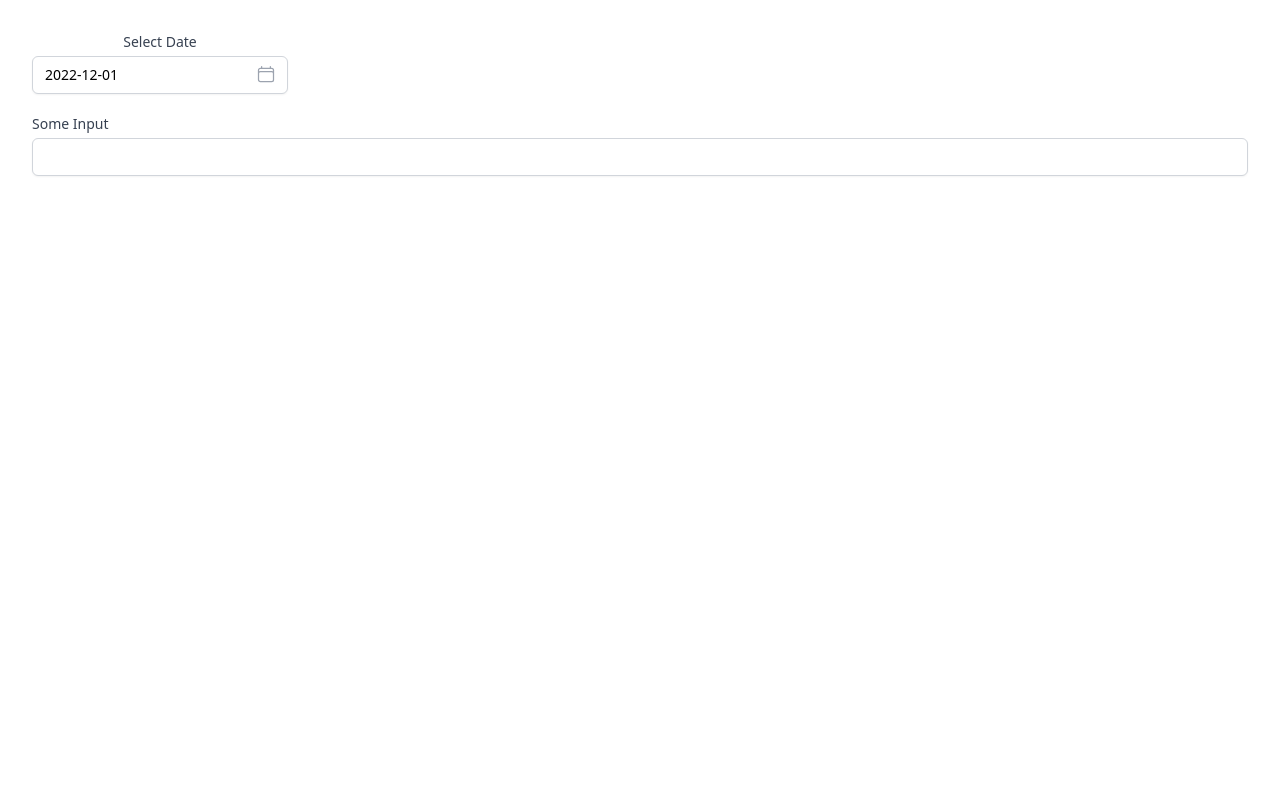
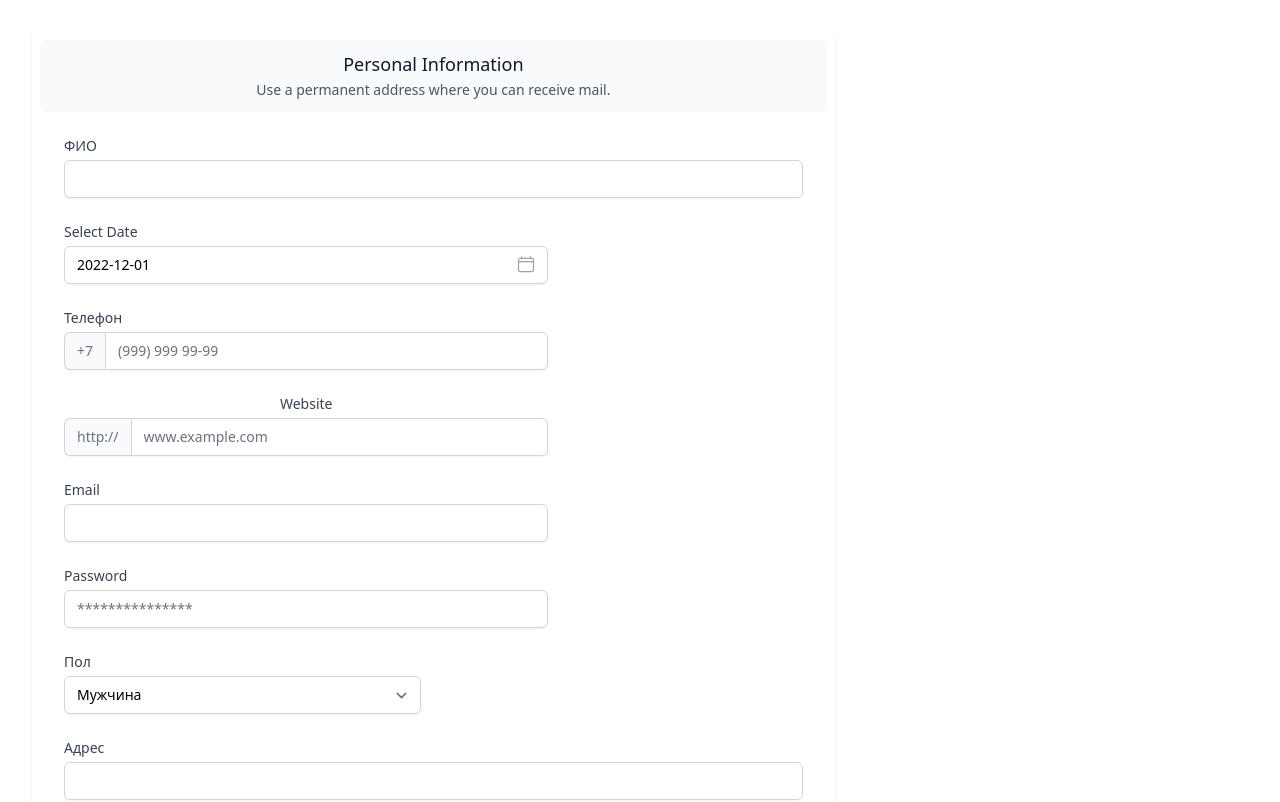
Before and after one commit to WayayueGyee/FoodDeliveryFrontend, a React (Vite) app: page / in a window 1280 px wide. Shown: the top 802 px of the page. Built offline with nearby package versions, Linux system fonts and the light colour scheme.

Commit message:
feat(components) Finished layouting registration and login pages

```diff
--- a/src/App.tsx
+++ b/src/App.tsx
@@ -17,15 +17,15 @@ function App() {
     //   <Button style="primary">Coooooolest text ever!</Button>
     // </div>
 
-    // <>
-    //   <RegistraionPage></RegistraionPage>
-    //   <LoginPage></LoginPage>
-    // </>
+    <>
+      <RegistraionPage></RegistraionPage>
+      <LoginPage></LoginPage>
+    </>
 
-    <div>
-      <DatePicker></DatePicker>
-      <InputField type="text" name="some-input" labelText="Some Input"></InputField>
-    </div>
+    // <div>
+    //   <DatePicker></DatePicker>
+    //   <InputField type="text" name="some-input" labelText="Some Input"></InputField>
+    // </div>
   )
 }
 
--- a/src/components/authentication/LoginPage.tsx
+++ b/src/components/authentication/LoginPage.tsx
@@ -1,23 +1,21 @@
 import Button from '../primitives/Button'
+import Card from '../primitives/Card'
 import InputField from '../primitives/InputField'
 
 export default function LoginPage() {
   return (
     <div className="mt-10 sm:mt-0">
       <div className="md:grid md:grid-cols-3 md:gap-6">
-        <div className="mt-5 md:col-span-2 md:mt-0">
-          <form action="#" method="POST">
-            <div className="md:col-span-1">
+        <Card>
+          <div className="md:col-span-1 bg-gray-50 px-4 py-3 rounded-md">
             <div className="px-4 sm:px-0">
-                <h3 className="text-lg font-medium leading-6 text-gray-900">
-                  Personal Information
-                </h3>
+              <h3 className="text-lg font-medium leading-6 text-gray-900">Personal Information</h3>
               <p className="mt-1 text-sm text-gray-600">
                 Use a permanent address where you can receive mail.
               </p>
             </div>
           </div>
-            <div className="overflow-hidden shadow sm:rounded-md">
+          <form action="#" method="POST">
             <div className="bg-white px-4 py-5 sm:p-6">
               <div className="grid grid-cols-6 gap-6">
                 <div className="col-span-6 sm:col-span-4">
@@ -30,7 +28,7 @@ export default function LoginPage() {
                   />
                 </div>
 
-                  <div className="col-span-6 sm:col-span-4  ">
+                <div className="col-span-6 sm:col-span-4">
                   <InputField
                     type="password"
                     name="current-password"
@@ -47,9 +45,8 @@ export default function LoginPage() {
                 Login
               </Button>
             </div>
-            </div>
           </form>
-        </div>
+        </Card>
       </div>
     </div>
   )
--- a/src/components/authentication/RegistraionPage.tsx
+++ b/src/components/authentication/RegistraionPage.tsx
@@ -1,25 +1,32 @@
 import Button from '../primitives/Button'
 import Card from '../primitives/Card'
+import DatePicker from '../primitives/DatePicker'
 import FieldLabel from '../primitives/FieldLabel'
 import InputField from '../primitives/InputField'
 import Select from '../primitives/Select'
 
 export default function RegistraionPage() {
+
+
   return (
     <>
       <div className="mt-10 sm:mt-0">
         <div className="md:grid md:grid-cols-3 md:gap-6">
+          <div className="mt-5 md:col-span-2 md:mt-0">
+            <form action="#" method="POST">
+              <Card>
+                <div className="bg-gray-50 px-4 py-3 rounded-md">
                   <div className="md:col-span-1">
                     <div className="px-4 sm:px-0">
-              <h3 className="text-lg font-medium leading-6 text-gray-900">Personal Information</h3>
+                      <h3 className="text-lg font-medium leading-6 text-gray-900">
+                        Personal Information
+                      </h3>
                       <p className="mt-1 text-sm text-gray-600">
                         Use a permanent address where you can receive mail.
                       </p>
                     </div>
                   </div>
-          <div className="mt-5 md:col-span-2 md:mt-0">
-            <form action="#" method="POST">
-              <Card>
+                </div>
                 <div className="bg-white px-4 py-5 sm:p-6">
                   <div className="grid grid-cols-6 gap-6">
                     <div className="col-span-full">
@@ -32,15 +39,47 @@ export default function RegistraionPage() {
                       />
                     </div>
 
-                    <div className="col-span-6">
-                      <InputField
+                    <div className="text-left col-span-6 sm:col-span-4">
+                      <DatePicker></DatePicker>
+                    </div>
+
+                    <div className="text-left col-span-6 sm:col-span-4">
+                      <FieldLabel htmlFor="phone-number">Телефон</FieldLabel>
+                      <div className="mt-1 flex rounded-md shadow-sm">
+                        <span className="inline-flex items-center rounded-l-md border border-r-0 border-gray-300 bg-gray-50 px-3 text-sm text-gray-500">
+                          +7
+                        </span>
+                        {/* TODO: заменить input на мою компоненту с инпутом, обёрнутым в <></> */}
+                        <input
                           type="tel"
+                          className="block w-full flex-1 rounded-none rounded-r-md border-gray-300 focus:border-indigo-500 focus:ring-indigo-500 sm:text-sm"
                           name="phone-number"
                           id="phone-number"
                           autoComplete="tel"
-                        labelText="Телефон"
-                        placeholder="+7 (999) 999 99-99"
+                          placeholder="(999) 999 99-99"
                         />
+                      </div>
+                    </div>
+
+                    <div className="col-span-4 sm:col-span-4">
+                      <label
+                        htmlFor="company-website"
+                        className="block text-sm font-medium text-gray-700"
+                      >
+                        Website
+                      </label>
+                      <div className="mt-1 flex rounded-md shadow-sm">
+                        <span className="inline-flex items-center rounded-l-md border border-r-0 border-gray-300 bg-gray-50 px-3 text-sm text-gray-500">
+                          http://
+                        </span>
+                        <input
+                          type="text"
+                          name="company-website"
+                          id="company-website"
+                          className="block w-full flex-1 rounded-none rounded-r-md border-gray-300 focus:border-indigo-500 focus:ring-indigo-500 sm:text-sm"
+                          placeholder="www.example.com"
+                        />
+                      </div>
                     </div>
 
                     <div className="col-span-6 sm:col-span-4">
@@ -50,6 +89,17 @@ export default function RegistraionPage() {
                         id="email-address"
                         autoComplete="email"
                         labelText="Email"
+                      />
+                    </div>
+
+                    <div className="col-span-6 sm:col-span-4  ">
+                      <InputField
+                        type="password"
+                        name="current-password"
+                        id="current-password"
+                        autoComplete="current-password"
+                        labelText="Password"
+                        placeholder="***************"
                       />
                     </div>
 
@@ -63,45 +113,15 @@ export default function RegistraionPage() {
                     <div className="col-span-6">
                       <InputField
                         type="text"
-                        name="first-name"
-                        id="first-name"
-                        autoComplete="given-name"
-                        labelText="Street address"
-                      />
-                    </div>
-
-                    <div className="col-span-6 sm:col-span-6 lg:col-span-2">
-                      <InputField
-                        type="text"
-                        name="first-name"
-                        id="first-name"
-                        autoComplete="given-name"
-                        labelText="City"
-                      />
-                    </div>
-
-                    <div className="col-span-6 sm:col-span-3 lg:col-span-2">
-                      <InputField
-                        type="text"
-                        name="first-name"
-                        id="first-name"
-                        autoComplete="given-name"
-                        labelText="State / Province"
-                      />
-                    </div>
-
-                    <div className="col-span-6 sm:col-span-3 lg:col-span-2">
-                      <InputField
-                        type="text"
-                        name="first-name"
-                        id="first-name"
-                        autoComplete="given-name"
-                        labelText=" ZIP / Postal code"
+                        name="address"
+                        id="address"
+                        autoComplete="address-level1"
+                        labelText="Адрес"
                       />
                     </div>
                   </div>
                 </div>
-                <div className="bg-gray-50 px-4 py-3 text-right sm:px-6">
+                <div className="bg-gray-50 px-4 py-3 text-right rounded-md sm:px-6">
                   <Button type="submit" style="primary">
                     Save
                   </Button>
--- a/src/components/primitives/DatePicker.tsx
+++ b/src/components/primitives/DatePicker.tsx
@@ -15,7 +15,7 @@ import { CalendarIcon } from '@heroicons/react/24/outline'
 
 type DatepickerType = 'date' | 'month' | 'year'
 
-export default function MyDatePicker() {
+export default function DatePicker() {
   const DAYS = ['Sun', 'Mon', 'Tue', 'Wed', 'Thu', 'Fri', 'Sat']
   const [dayCount, setDayCount] = useState<Array<number>>([])
   const [blankDays, setBlankDays] = useState<Array<number>>([])
@@ -102,7 +102,7 @@ export default function MyDatePicker() {
   }, [datepickerHeaderDate])
 
   return (
-    <div className="mb-5 w-64">
+    <div>
       <FieldLabel htmlFor="date-input">Select Date</FieldLabel>
       <div className="relative">
         {/* <InputField type="hidden" name="date" /> */}
```
Lines whose indentation alone changed are shown as unchanged.
